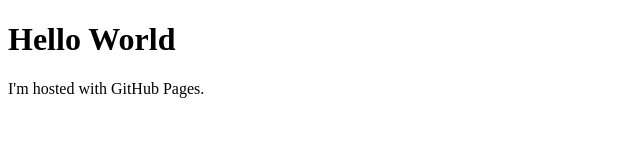
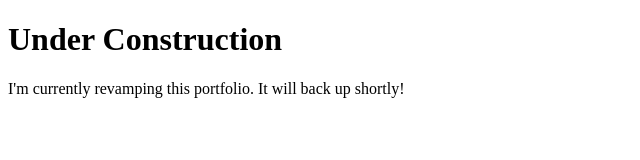
Before and after one commit to MSGuzy/MSGuzy.github.io, a plain HTML site: page index.html in a window 1280 px wide. Shown: the whole page, without its empty margins (0-640 px from the left). Drawn offline with Linux system fonts and the light colour scheme.

Commit message:
Update index.html

```diff
--- a/index.html
+++ b/index.html
@@ -1,7 +1,7 @@
 <!DOCTYPE html>
 <html>
 <body>
-<h1>Hello World</h1>
-<p>I'm hosted with GitHub Pages.</p>
+<h1>Under Construction</h1>
+<p>I'm currently revamping this portfolio. It will back up shortly!</p>
 </body>
 </html>
```
